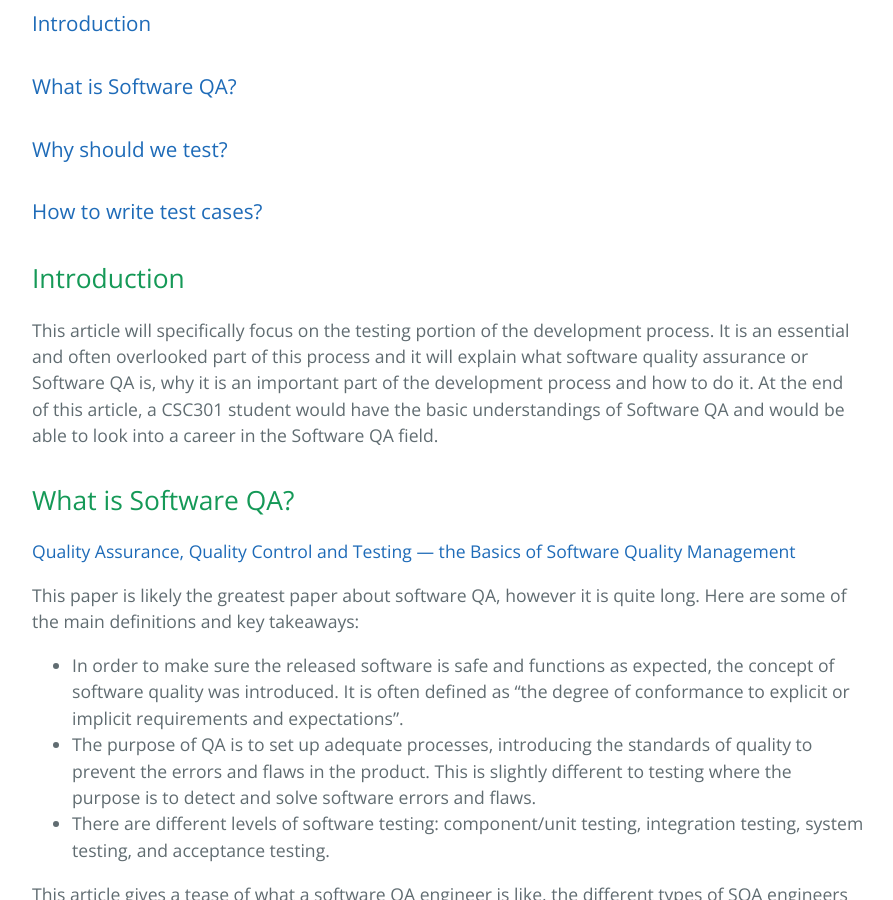
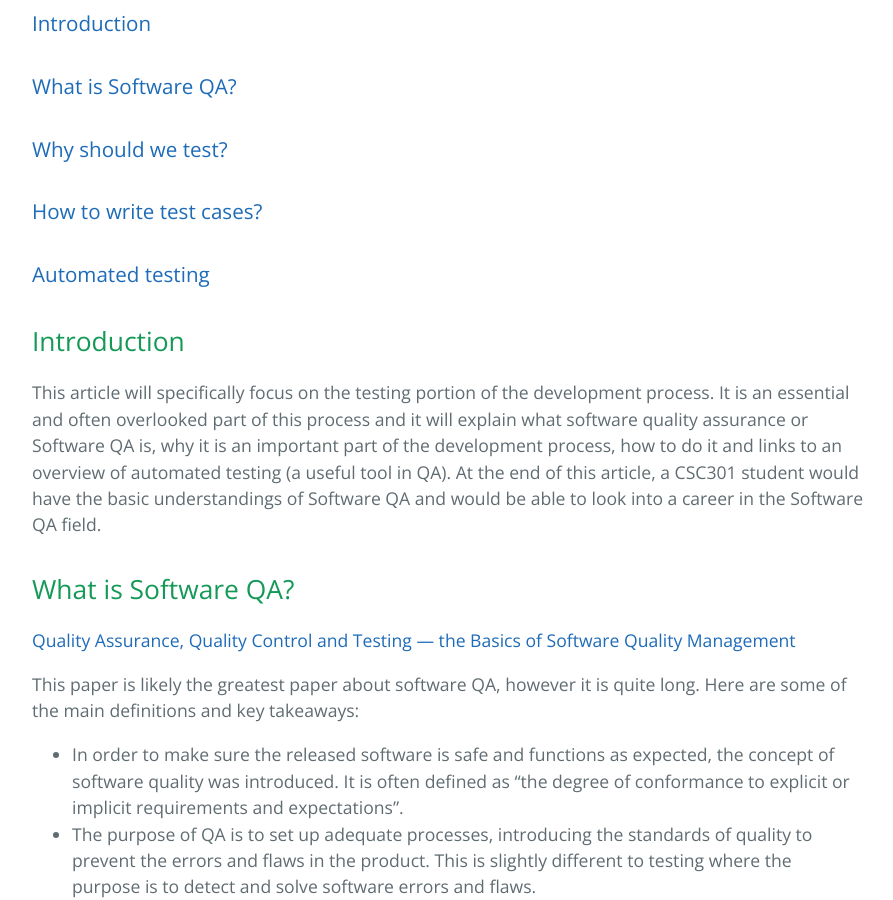
Before and after one commit to learning-software-engineering/learning-software-engineering.github.io, a Jekyll site: the page built from Topics/Development_Process/QA_testing.md, in a window 1280 px wide and 900 px high, scrolled down 539 px. Shown: the whole window, without its empty margins (192-1085 px from the left). Built offline with Jekyll 4.4.1, drawn with Linux system fonts in a browser that asks for light colours; our own code applies the rules of GitHub Pages for plain Markdown files; some of the changed text lies outside the part shown.

Commit message:
Updated QA_testing to include automated testing.

```diff
--- a/Topics/Development_Process/QA_testing.md
+++ b/Topics/Development_Process/QA_testing.md
@@ -5,11 +5,12 @@
 ### [What is Software QA?](#what-is-software-qa-1)
 ### [Why should we test?](#why-should-we-test-1)
 ### [How to write test cases?](#how-to-write-test-cases-1)
+### [Automated testing](#automated-testing-1)
 
 
 ## Introduction
 
-This article will specifically focus on the testing portion of the development process. It is an essential and often overlooked part of this process and it will explain what software quality assurance or Software QA is, why it is an important part of the development process and how to do it.
+This article will specifically focus on the testing portion of the development process. It is an essential and often overlooked part of this process and it will explain what software quality assurance or Software QA is, why it is an important part of the development process, how to do it and links to an overview of automated testing (a useful tool in QA).
 At the end of this article, a CSC301 student would have the basic understandings of Software QA and would be able to look into a career in the Software QA field.
 
 
@@ -48,3 +49,7 @@
 
 Now that you know how to think about creating test cases it is important to also know how to write a test case. More specifically, how to describe the test case so it is easily understood. This is extremely useful for anyone who develops test. This is one of the skills that separates the good SQA engineers from the great ones.
 Here is a [short blog](https://blog.testlodge.com/how-to-write-test-cases-for-software-with-sample/) on how to write your test cases.
+
+## Automated testing
+
+[This article](./Automated_Testing.md) provides a nice overview of automated testing, which is an important tool in QA testing.
```
